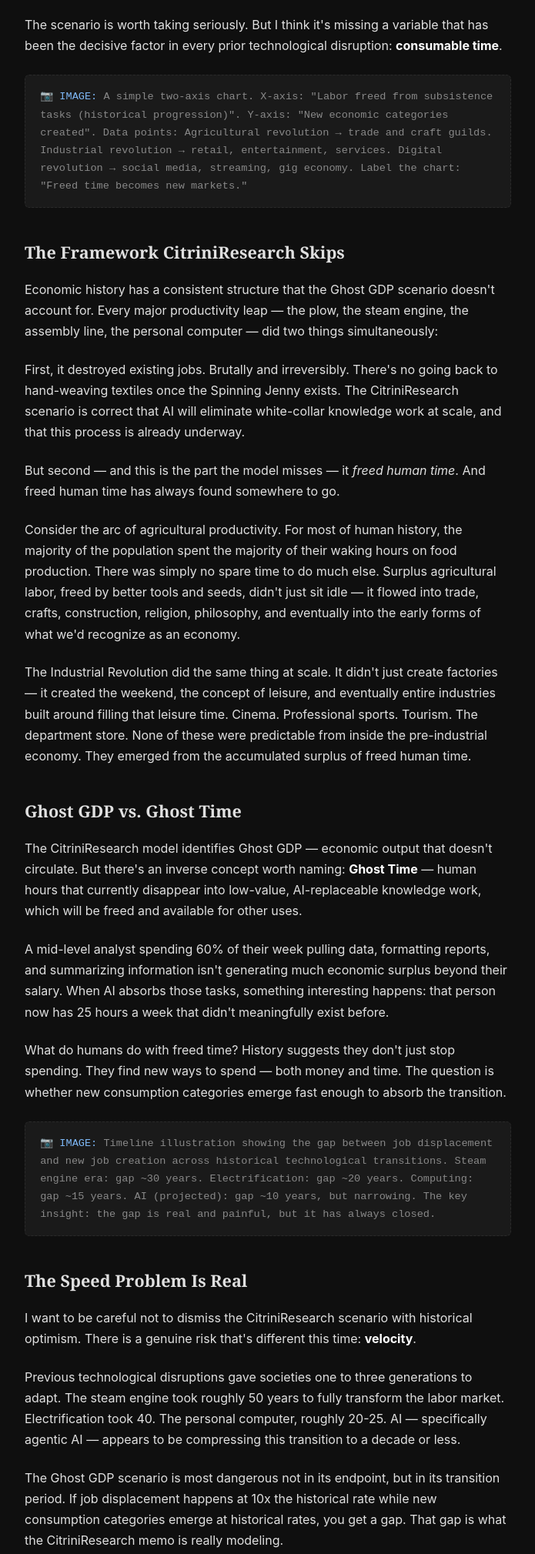
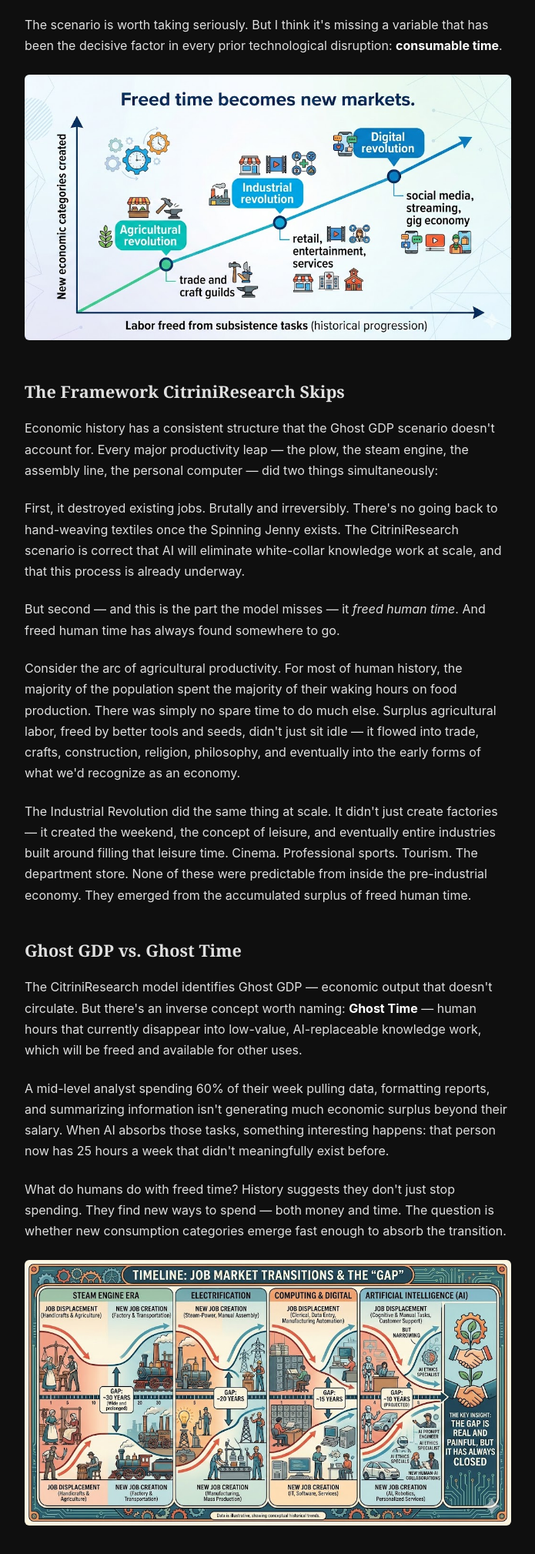
Before and after one commit to j2j2j2j2j2j2j2j2/j2j2j2j2j2j2j2j2.github.io, a plain HTML site: page posts/consumable-time.html in a window 1280 px wide. Shown: the part 609-2628 px from the top of the page at 77% size, without its empty margins (292-987 px from the left). Drawn offline with Linux system fonts and the light colour scheme.

Commit message:
Add two images to first post

```diff
--- a/posts/consumable-time.html
+++ b/posts/consumable-time.html
@@ -97,7 +97,9 @@
 
         <p>The scenario is worth taking seriously. But I think it's missing a variable that has been the decisive factor in every prior technological disruption: <strong>consumable time</strong>.</p>
 
-        <div class="image-prompt">A simple two-axis chart. X-axis: "Labor freed from subsistence tasks (historical progression)". Y-axis: "New economic categories created". Data points: Agricultural revolution → trade and craft guilds. Industrial revolution → retail, entertainment, services. Digital revolution → social media, streaming, gig economy. Label the chart: "Freed time becomes new markets."</div>
+        <figure style="margin: 1.5rem 0;">
+          <img src="/images/freed-time-chart.png" alt="Chart: Freed time becomes new markets — showing how each technological revolution created new economic categories" style="width:100%; border-radius:6px;">
+        </figure>
 
         <h2>The Framework CitriniResearch Skips</h2>
 
@@ -119,7 +121,9 @@
 
         <p>What do humans do with freed time? History suggests they don't just stop spending. They find new ways to spend — both money and time. The question is whether new consumption categories emerge fast enough to absorb the transition.</p>
 
-        <div class="image-prompt">Timeline illustration showing the gap between job displacement and new job creation across historical technological transitions. Steam engine era: gap ~30 years. Electrification: gap ~20 years. Computing: gap ~15 years. AI (projected): gap ~10 years, but narrowing. The key insight: the gap is real and painful, but it has always closed.</div>
+        <figure style="margin: 1.5rem 0;">
+          <img src="/images/gap-timeline.png" alt="Timeline: Job market transitions and the gap — Steam engine ~30 years, Electrification ~20 years, Computing ~15 years, AI ~10 years projected" style="width:100%; border-radius:6px;">
+        </figure>
 
         <h2>The Speed Problem Is Real</h2>
 
```
Also changed, not shown: images/freed-time-chart.png (added), images/gap-timeline.png (added).
